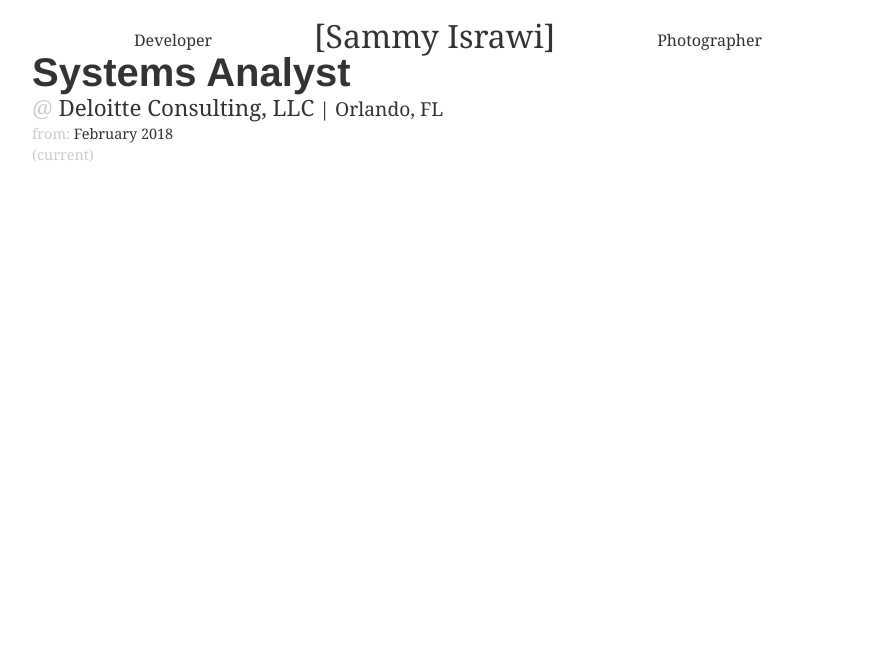
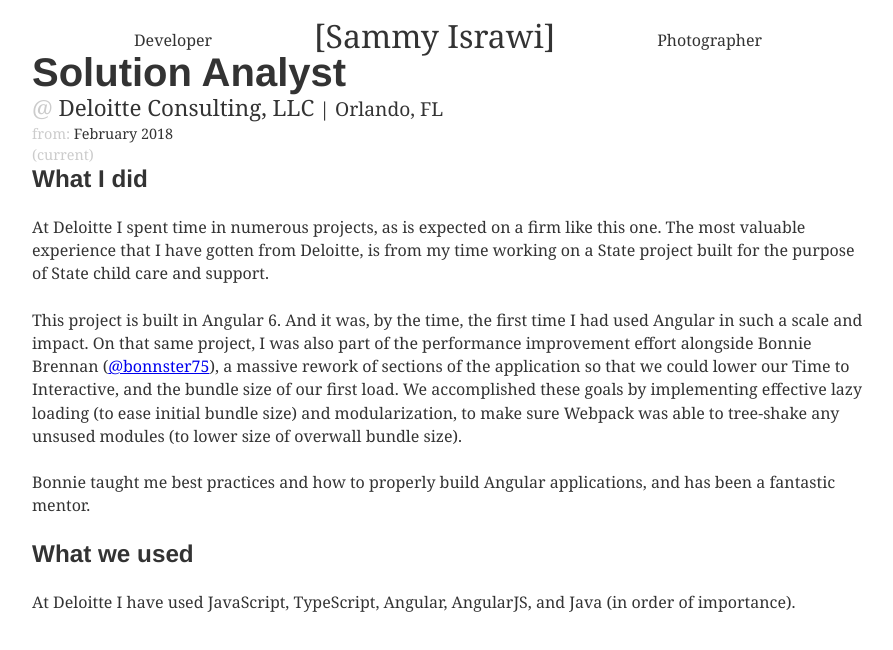
Before and after one commit to SammyIsra/SammyPortfolio, a Gatsby site: page /posts/fte-deloitte/ in a window 1280 px wide. Shown: the whole page, without its empty margins (192-1085 px from the left). Built offline with nearby package versions, Linux system fonts and the light colour scheme; Gatsby itself is replaced by a stand-in of ours; some packages are replaced by stand-ins of ours; what typography-theme-fairy-gates would draw is missing.

Commit message:
Adding Deloitte experience post
Adding Deloitte experience post, and fix minor link on Spiceworks post

```diff
--- a/src/posts/fte-deloitte.md
+++ b/src/posts/fte-deloitte.md
@@ -1,12 +1,24 @@
 ---
 type: work
-title: Systems Analyst @ Deloitte Consulting LLC
+title: Solution Analyst @ Deloitte Consulting LLC
 employer: Deloitte Consulting, LLC
-position: Systems Analyst
-description: TBA
+position: Solution Analyst
+description: Solution Analyst for Deloitte, where I worked on Angular web applications.
 from: "2018-02-05"
 date: "2018-02-05"
 location: "Orlando, FL"
 current: true
-published: false
+published: true
 ---
+
+## What I did
+
+At Deloitte I spent time in numerous projects, as is expected on a firm like this one. The most valuable experience that I have gotten from Deloitte, is from my time working on a State project built for the purpose of State child care and support.
+
+This project is built in Angular 6. And it was, by the time, the first time I had used Angular in such a scale and impact. On that same project, I was also part of the performance improvement effort alongside Bonnie Brennan ([@bonnster75](https://twitter.com/bonnster75)), a massive rework of sections of the application so that we could lower our Time to Interactive, and the bundle size of our first load. We accomplished these goals by implementing effective lazy loading (to ease initial bundle size) and modularization, to make sure Webpack was able to tree-shake any unsused modules (to lower size of overwall bundle size).
+
+Bonnie taught me best practices and how to properly build Angular applications, and has been a fantastic mentor.
+
+## What we used
+
+At Deloitte I have used JavaScript, TypeScript, Angular, AngularJS, and Java (in order of importance).
--- a/src/posts/internship-spiceworks.md
+++ b/src/posts/internship-spiceworks.md
@@ -14,7 +14,7 @@
 
 ## What it is
 
-My internship at Spiceworks was my first experience in the tech industry, and it was easily the most influential experience in my University career. In Spiceworks I had my first mentor figure, [Alex Wykoff](https://twitter.com/alex_wykoff?ref_src=twsrc%5Egoogle%7Ctwcamp%5Eserp%7Ctwgr%5Eauthor) (Hi Alex!). Alex taught me the first things I learned about the development cycle, Meteor, QA, and User Experience. Also the importance of presentation and public speaking.
+My internship at Spiceworks was my first experience in the tech industry, and it was easily the most influential experience in my University career. In Spiceworks I had my first mentor figure, [Alex Wykoff](https://twitter.com/alex_wykoff) (Hi Alex!). Alex taught me the first things I learned about the development cycle, Meteor, QA, and User Experience. Also the importance of presentation and public speaking.
 
 ## What I did
 
```
